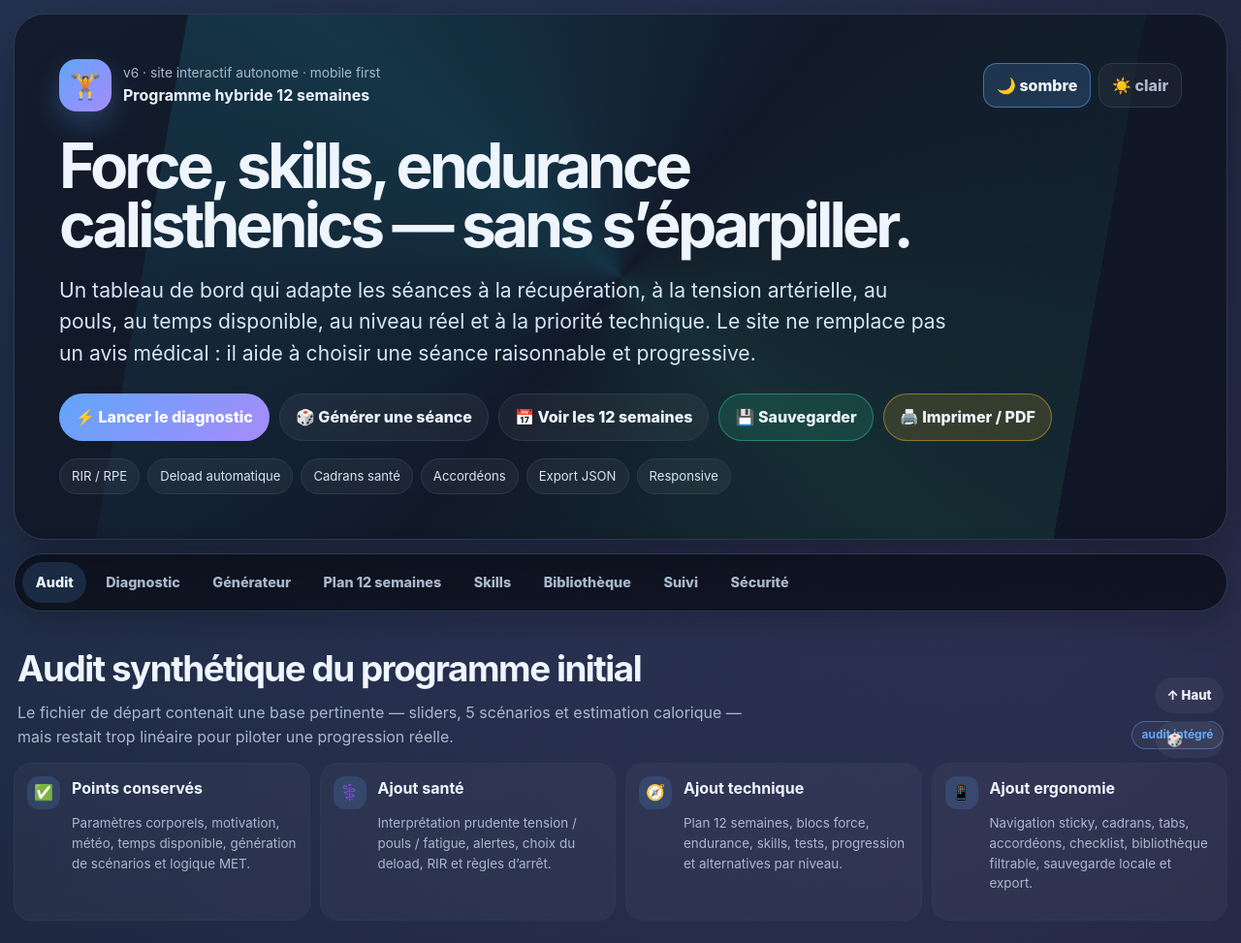
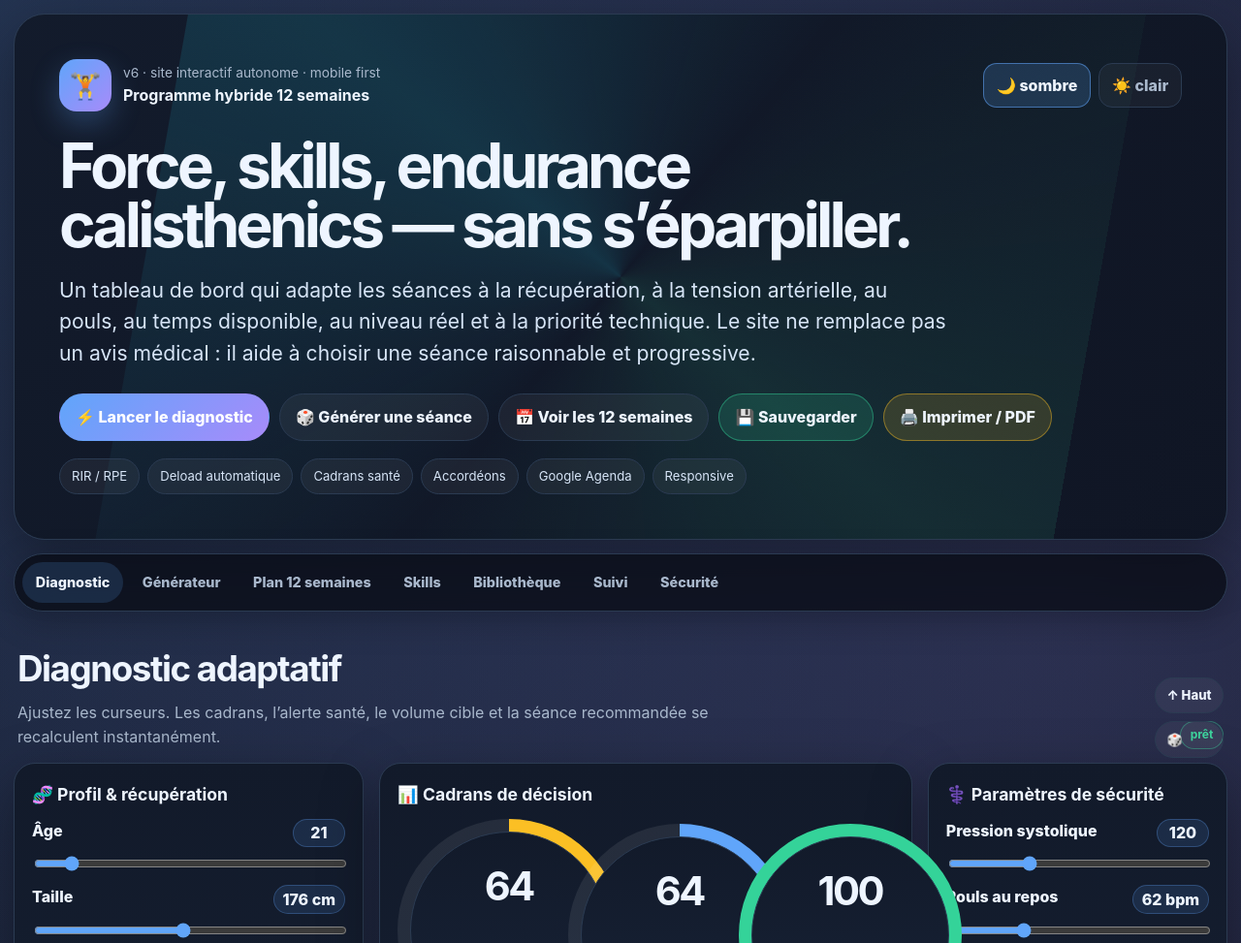
Before and after one commit to khairdidact/plan-entrainement-sportif, a plain HTML site: page index.html in a window 1280 px wide. Shown: the top 973 px of the page at 97% size. Drawn offline with Linux system fonts and the light colour scheme.

Commit message:
Update index.html

```diff
--- a/index.html
+++ b/index.html
@@ -4,7 +4,7 @@
   <meta charset="UTF-8" />
   <meta name="viewport" content="width=device-width, initial-scale=1.0" />
   <meta name="description" content="Programme hybride 12 semaines : calisthenics, force, endurance, skills, garde-fous médicaux et générateur de séances interactif." />
-  <title>Programme Hybride · 12 semaines · v6 interactive</title>
+  <title>Programme Hybride · 12 semaines · v6.1 agenda</title>
   <style>
     :root{
       --bg:#080b12;--bg2:#0d1320;--panel:#121a2a;--panel2:#172236;--line:#2b3b52;--text:#eef5ff;--muted:#a9b8cc;--soft:#d7e5f7;
@@ -48,23 +48,13 @@
         <button class="btn warn" type="button" id="printBtn">🖨️ Imprimer / PDF</button>
       </div>
       <div style="display:flex;gap:8px;flex-wrap:wrap;margin-top:18px">
-        <span class="chip">RIR / RPE</span><span class="chip">Deload automatique</span><span class="chip">Cadrans santé</span><span class="chip">Accordéons</span><span class="chip">Export JSON</span><span class="chip">Responsive</span>
+        <span class="chip">RIR / RPE</span><span class="chip">Deload automatique</span><span class="chip">Cadrans santé</span><span class="chip">Accordéons</span><span class="chip">Google Agenda</span><span class="chip">Responsive</span>
       </div>
     </header>
 
     <nav class="nav no-print" aria-label="Navigation principale">
-      <a href="#audit">Audit</a><a href="#dashboard">Diagnostic</a><a href="#generator">Générateur</a><a href="#plan">Plan 12 semaines</a><a href="#skills">Skills</a><a href="#library">Bibliothèque</a><a href="#suivi">Suivi</a><a href="#securite">Sécurité</a>
+      <a href="#dashboard">Diagnostic</a><a href="#generator">Générateur</a><a href="#plan">Plan 12 semaines</a><a href="#skills">Skills</a><a href="#library">Bibliothèque</a><a href="#suivi">Suivi</a><a href="#securite">Sécurité</a>
     </nav>
-
-    <section id="audit">
-      <div class="section-title"><div><h2>Audit synthétique du programme initial</h2><p>Le fichier de départ contenait une base pertinente — sliders, 5 scénarios et estimation calorique — mais restait trop linéaire pour piloter une progression réelle.</p></div><span class="tag blue">audit intégré</span></div>
-      <div class="grid cols-4 audit-list">
-        <div class="audit-item"><div class="dot">✅</div><div><b>Points conservés</b><p class="muted mini">Paramètres corporels, motivation, météo, temps disponible, génération de scénarios et logique MET.</p></div></div>
-        <div class="audit-item"><div class="dot">⚕️</div><div><b>Ajout santé</b><p class="muted mini">Interprétation prudente tension / pouls / fatigue, alertes, choix du deload, RIR et règles d’arrêt.</p></div></div>
-        <div class="audit-item"><div class="dot">🧭</div><div><b>Ajout technique</b><p class="muted mini">Plan 12 semaines, blocs force, endurance, skills, tests, progression et alternatives par niveau.</p></div></div>
-        <div class="audit-item"><div class="dot">📱</div><div><b>Ajout ergonomie</b><p class="muted mini">Navigation sticky, cadrans, tabs, accordéons, checklist, bibliothèque filtrable, sauvegarde locale et export.</p></div></div>
-      </div>
-    </section>
 
     <section id="dashboard">
       <div class="section-title"><div><h2>Diagnostic adaptatif</h2><p>Ajustez les curseurs. Les cadrans, l’alerte santé, le volume cible et la séance recommandée se recalculent instantanément.</p></div><span id="statusTag" class="tag green">prêt</span></div>
@@ -149,7 +139,7 @@
       <div class="section-title"><div><h2>Suivi express</h2><p>Cochez les points terminés. Le suivi reste dans le navigateur après sauvegarde locale.</p></div><button class="btn no-print" id="resetChecks">↺ Réinitialiser les coches</button></div>
       <div class="grid cols-2">
         <div class="card"><h3>✅ Checklist séance</h3><div class="checklist" id="checklist"></div></div>
-        <div class="card"><h3>📤 Export</h3><p class="muted">Exportez vos réglages et votre séance du jour en JSON, ou copiez le résumé pour votre carnet d’entraînement.</p><div class="hero-actions no-print"><button class="btn primary" id="copySummary">Copier résumé</button><button class="btn" id="exportJson">Télécharger JSON</button></div><textarea id="summaryBox" rows="8" readonly style="margin-top:12px;width:100%;border:1px solid var(--line);border-radius:16px;background:rgba(0,0,0,.12);color:var(--text);padding:12px"></textarea></div>
+        <div class="card"><h3>📅 Agenda & carnet</h3><p class="muted">Copiez le résumé dans votre carnet d’entraînement ou ajoutez la séance générée à Google Agenda avec la durée et les consignes du jour.</p><div class="grid cols-2" style="margin-top:12px"><div class="control"><label>Date de séance</label><input id="calendarDate" type="date" /></div><div class="control"><label>Heure de départ</label><input id="calendarTime" type="time" value="18:30" /></div></div><div class="hero-actions no-print"><button class="btn primary" id="copySummary">Copier résumé</button><button class="btn good" id="addGoogleCalendar">Ajouter à mon agenda Google</button></div><textarea id="summaryBox" rows="8" readonly style="margin-top:12px;width:100%;border:1px solid var(--line);border-radius:16px;background:rgba(0,0,0,.12);color:var(--text);padding:12px"></textarea><p class="mini muted" style="margin:.65rem 0 0">Le bouton ouvre Google Agenda dans un nouvel onglet avec un événement prérempli. Vous pouvez encore modifier l’horaire, les rappels et la récurrence avant d’enregistrer.</p></div>
       </div>
     </section>
 
@@ -223,7 +213,19 @@
     }
     function renderLibrary(){const root=$('#exerciseLibrary');root.innerHTML=exercises.filter(e=>state.filter==='all'||e[1].includes(state.filter)).map(e=>`<div class="lib-card"><b>${e[0]}</b><div class="muscle">${e[2]}</div><p class="mini muted"><span class="kbd">${e[1]}</span> · ${e[3]}</p></div>`).join('')}
     function renderChecklist(){const saved=JSON.parse(localStorage.getItem('hybrid_checks')||'[]');$('#checklist').innerHTML=checklistItems.map((x,i)=>`<label class="check ${saved.includes(i)?'done':''}"><input type="checkbox" data-check="${i}" ${saved.includes(i)?'checked':''}>${x}</label>`).join('')}
-    function updateSummary(){const c=compute();$('#summaryBox').value=`Programme hybride v6\nPriorité : ${state.goal}\nTemps : ${c.time} min\nReadiness : ${c.readiness}/100\nCharge cible : ${c.charge}/100\nRIR conseillé : ${c.rir}\nPrudence santé : ${c.health}/100\nCalories estimées : ${c.kcal} kcal\nNote : adapter ou arrêter en cas de symptôme inhabituel.`}
+    function updateSummary(){const c=compute();$('#summaryBox').value=`Programme hybride v6.1
+Priorité : ${state.goal}
+Temps : ${c.time} min
+Readiness : ${c.readiness}/100
+Charge cible : ${c.charge}/100
+RIR conseillé : ${c.rir}
+Prudence santé : ${c.health}/100
+Calories estimées : ${c.kcal} kcal
+Note : adapter ou arrêter en cas de symptôme inhabituel.`}
+    function pad(n){return String(n).padStart(2,'0')}
+    function gcalDate(d){return d.getFullYear()+pad(d.getMonth()+1)+pad(d.getDate())+'T'+pad(d.getHours())+pad(d.getMinutes())+'00'}
+    function setDefaultCalendarDate(){const input=$('#calendarDate');if(!input)return;const d=new Date();input.value=d.getFullYear()+'-'+pad(d.getMonth()+1)+'-'+pad(d.getDate())}
+    function openGoogleCalendar(){updateSummary();const c=compute();const date=$('#calendarDate')?.value;const time=$('#calendarTime')?.value||'18:30';if(!date){toast('Choisissez une date de séance.');return}const start=new Date(date+'T'+time+':00');const end=new Date(start.getTime()+c.time*60000);const goalMap={hybrid:'hybride',force:'force',endurance:'set & reps',skills:'skills',deload:'deload'};const env=els.environment.options[els.environment.selectedIndex].textContent;const params=new URLSearchParams({action:'TEMPLATE',text:'Séance calisthenics '+(goalMap[state.goal]||state.goal),dates:gcalDate(start)+'/'+gcalDate(end),details:$('#summaryBox').value+'\n\nÉchauffement progressif, RIR conseillé respecté, arrêt en cas de douleur ou symptôme inhabituel.',location:env});window.open('https://calendar.google.com/calendar/render?'+params.toString(),'_blank','noopener')}
     function save(){const data={};controls.forEach(id=>data[id]=els[id].value);data.goal=state.goal;data.filter=state.filter;localStorage.setItem('hybrid_v6',JSON.stringify(data));toast('Réglages sauvegardés dans ce navigateur.')} function load(){const data=JSON.parse(localStorage.getItem('hybrid_v6')||'null');if(!data)return;controls.forEach(id=>{if(data[id]!==undefined)els[id].value=data[id]});state.goal=data.goal||'hybrid';state.filter=data.filter||'all'}
     function initEvents(){controls.forEach(id=>els[id].addEventListener('input',()=>{updateLabels();compute();updateSummary()}));['generateBtn','quickGenerate'].forEach(id=>$('#'+id).addEventListener('click',generateSession));$('#saveBtn').addEventListener('click',save);$('#printBtn').addEventListener('click',()=>window.print());
       $$('[data-theme-btn]').forEach(b=>b.addEventListener('click',()=>{$$('[data-theme-btn]').forEach(x=>x.classList.remove('active'));b.classList.add('active');document.body.dataset.theme=b.dataset.themeBtn}));
@@ -233,10 +235,10 @@
       $('#checklist').addEventListener('change',e=>{if(!e.target.matches('[data-check]'))return;const checked=$$('#checklist input:checked').map(x=>Number(x.dataset.check));localStorage.setItem('hybrid_checks',JSON.stringify(checked));renderChecklist()});
       $('#resetChecks').addEventListener('click',()=>{localStorage.removeItem('hybrid_checks');renderChecklist();toast('Checklist réinitialisée.')});
       $('#copySummary').addEventListener('click',async()=>{updateSummary();try{await navigator.clipboard.writeText($('#summaryBox').value);toast('Résumé copié.')}catch(e){toast('Copie impossible : sélectionnez le texte.')}});
-      $('#exportJson').addEventListener('click',()=>{const c=compute();const blob=new Blob([JSON.stringify({date:new Date().toISOString(),settings:Object.fromEntries(controls.map(id=>[id,els[id].value])),goal:state.goal,computed:c},null,2)],{type:'application/json'});const a=document.createElement('a');a.href=URL.createObjectURL(blob);a.download='programme-hybride-v6-export.json';a.click();URL.revokeObjectURL(a.href)});
+      $('#addGoogleCalendar').addEventListener('click',openGoogleCalendar);
       const obs=new IntersectionObserver(entries=>{entries.forEach(en=>{if(en.isIntersecting){$$('.nav a').forEach(a=>a.classList.toggle('active',a.getAttribute('href')==='#'+en.target.id))}})},{rootMargin:'-30% 0px -65% 0px'});$$('section[id]').forEach(s=>obs.observe(s));
     }
-    load(); updateLabels(); renderLibrary(); renderChecklist(); initEvents(); compute(); generateSession(); updateSummary();
+    load(); updateLabels(); renderLibrary(); renderChecklist(); setDefaultCalendarDate(); initEvents(); compute(); generateSession(); updateSummary();
   })();
   </script>
 </body>
```
